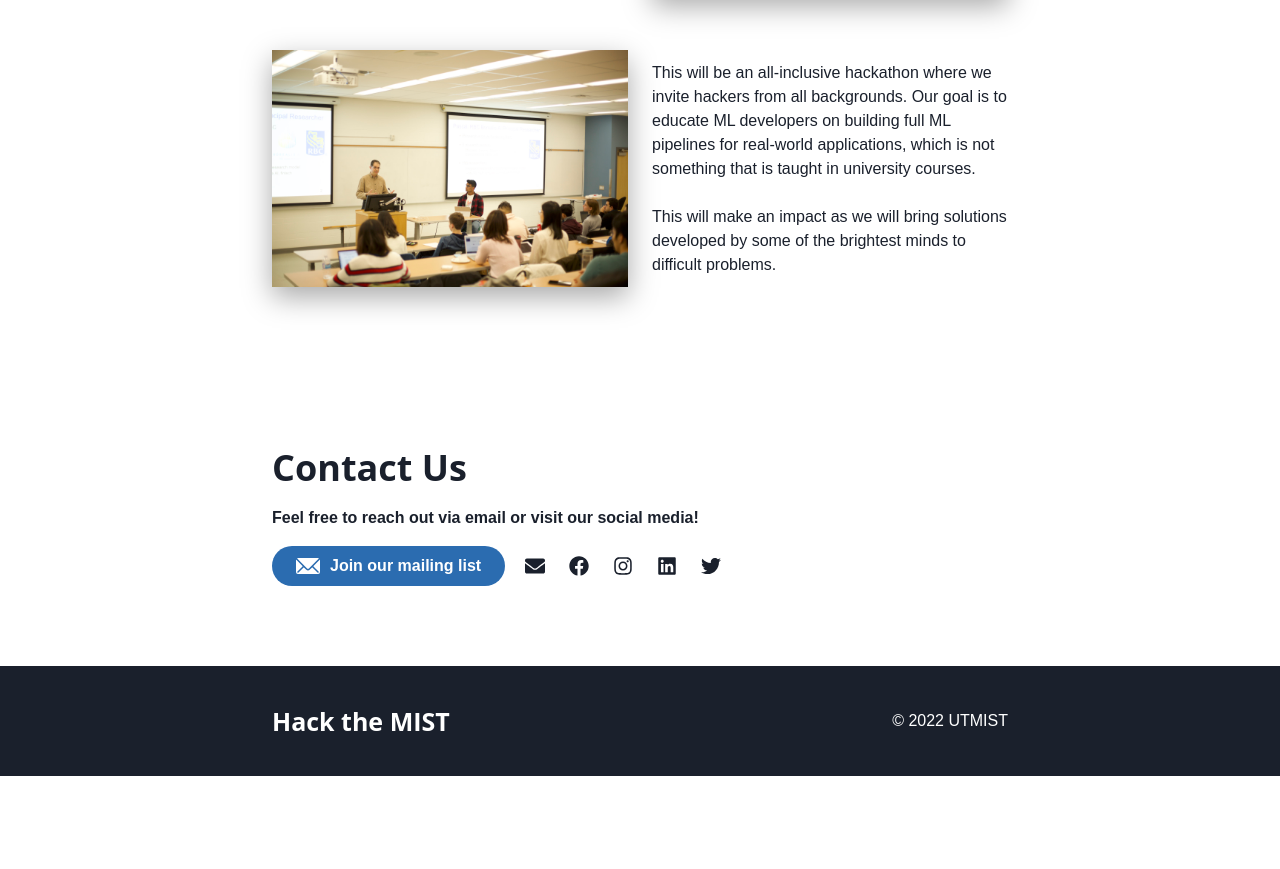
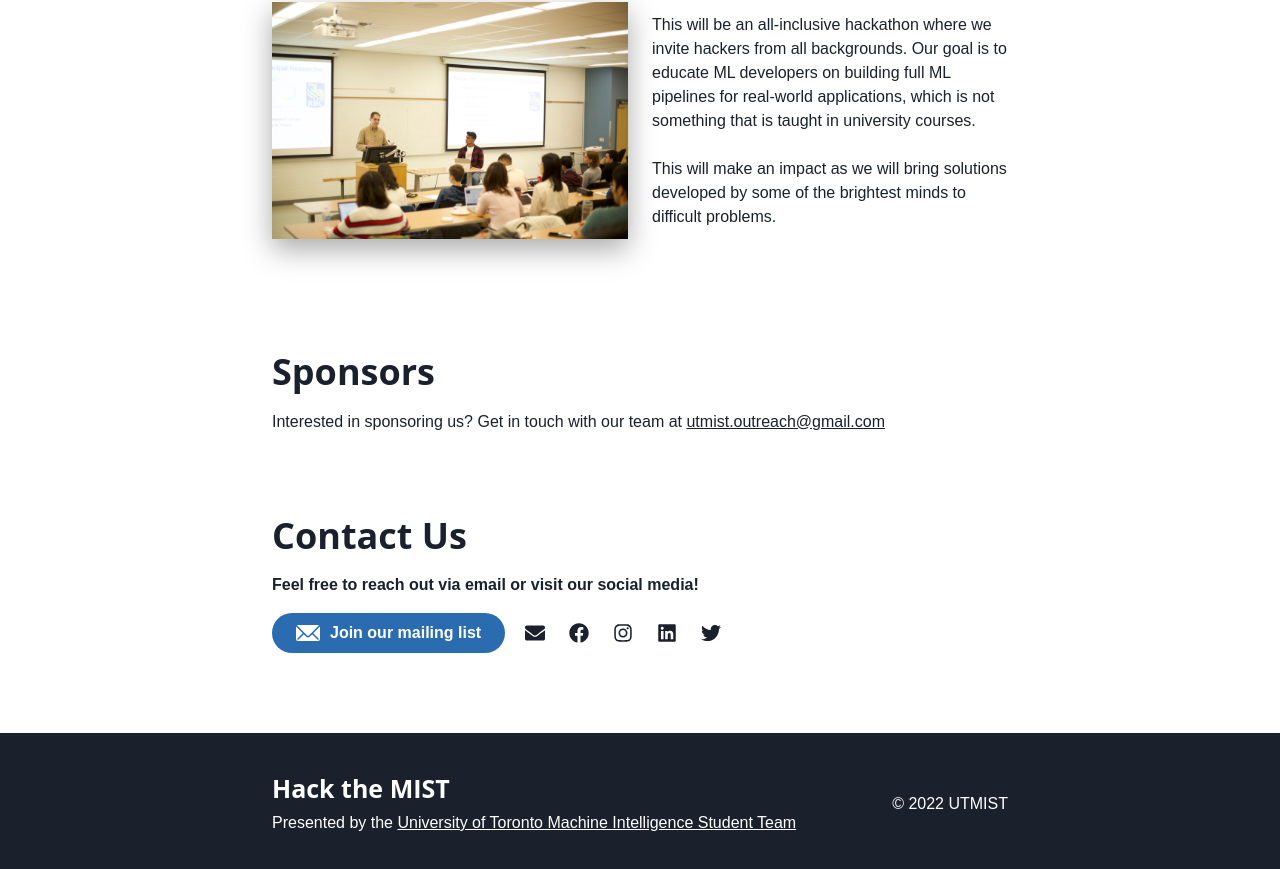
Before and after one commit to UTMIST/hackthemist, a React (Create React App) app: page / in a window 1280 px wide. Shown: the part 1337-2206 px from the top of the page. Before the commit the page ends 2113 px from the top, so only its background shows below. Built offline with nearby package versions, Linux system fonts and the light colour scheme.

Commit message:
Added Sponsors section and link to UTMIST in footer (#7)
* Added reference to UTMIST in footer

* Added basic sponsors section

* Reduced vertical padding on desktop

* Fixed email link

* Changed link to open in new tab

```diff
--- a/src/app/App.tsx
+++ b/src/app/App.tsx
@@ -7,6 +7,7 @@ import Navigation from '../sections/Navigation';
 import "../style/override.css";
 import Footer from '../sections/Footer';
 import Contact from '../sections/Contact';
+import Sponsors from '../sections/Sponsors';
 
 const App = () => {
     return (
@@ -14,6 +15,7 @@ const App = () => {
             <Navigation/>
             <Header/>
             <AboutUs/>
+            <Sponsors/>
             <Contact/>
             <Footer/>
         </ChakraProvider>
--- a/src/sections/AboutUs.tsx
+++ b/src/sections/AboutUs.tsx
@@ -8,7 +8,7 @@ const Component = () => (
         <Stack
             as={Box}
             spacing={{base: 8, md: 14}}
-            py={{base: 20, md: 36}}>
+            py={{base: 20, md: 24}}>
             <Heading>About Us</Heading>
             <Grid templateColumns={{
                 base: 'repeat(1, 1fr)',
--- a/src/sections/Footer.tsx
+++ b/src/sections/Footer.tsx
@@ -8,7 +8,8 @@ import {
     Text,
     useColorModeValue,
     Spacer,
-    Center
+    Center,
+    VStack
 } from '@chakra-ui/react'
 
 const Footer = () => {
@@ -19,12 +20,26 @@ const Footer = () => {
         >
             <Container maxW={'3xl'} py={10}>
                 <Flex>
-                    <Center>
+                    <VStack alignItems={'left'} pb={{ base: 10, sm: 0 }}>
                         <Link href="#" _hover={{ color: 'blue.600' }} transition={'0.25s'}>
                             <Heading fontSize={25}>Hack the MIST</Heading>
                         </Link>
-                    </Center>
+                        <Text>
+                            Presented by the&nbsp;
+                            <Link
+                                textDecor={'underline'}
+                                href="https://utmist.gitlab.io"
+                                isExternal
+                                _hover={{ color: 'blue.600' }}
+                                transition={'0.25s'}
+                            >
+                                University of Toronto Machine Intelligence Student Team
+                            </Link>
+                        </Text>
+                    </VStack>
+
                     <Spacer />
+
                     <Center>
                         <Text>© 2022 UTMIST</Text>
                     </Center>
--- /dev/null
+++ b/src/sections/Sponsors.tsx
@@ -0,0 +1,26 @@
+import React from 'react';
+import {
+    Container,
+    Stack,
+    Heading,
+    Text,
+    Link,
+    Highlight
+} from '@chakra-ui/react';
+
+const Sponsors = () => {
+    return (
+        <Container id="sponsors" maxW={'3xl'}>
+            <Stack pb={20} gap={4}>
+                <Heading>Sponsors</Heading>
+                <Text>Interested in sponsoring us? Get in touch with our team at&nbsp;
+                    <Link textDecor={'underline'} href="mailto:utmist.outreach@gmail.com">
+                        utmist.outreach@gmail.com
+                    </Link>
+                </Text>
+            </Stack>
+        </Container>
+    )
+}
+
+export default Sponsors;
```
